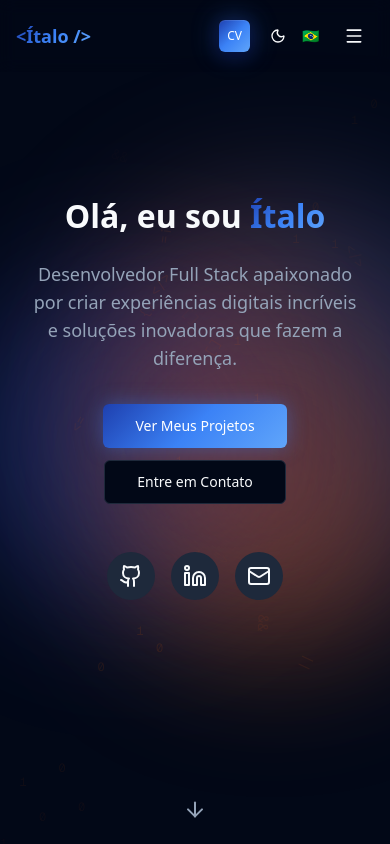
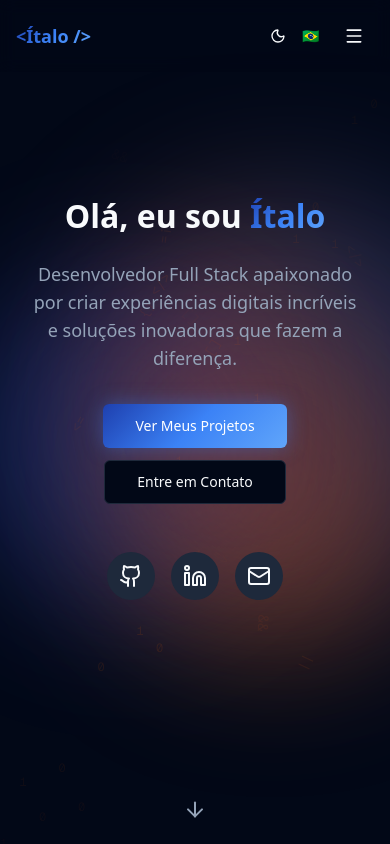
Before and after one commit to italosergio/portfolio, a Next.js app: page / in a window 390 px wide. Shown: the top 844 px of the page. Built offline with nearby package versions, Linux system fonts and the light colour scheme.

Commit message:
Melhora Header np mobile

```diff
--- a/src/components/Header.tsx
+++ b/src/components/Header.tsx
@@ -76,11 +76,6 @@ const Header = () => {
 
           {/* Mobile Menu Button */}
           <div className="md:hidden flex items-center gap-1 flex-shrink-0">
-            <Button className="modern-button shimmer text-white text-xs px-2 py-1 h-8 mr-2" asChild>
-              <a href="/cv">
-                CV
-              </a>
-            </Button>
             <div className="flex items-center">
               <ThemeToggle />
               <LanguageSelector />
```
